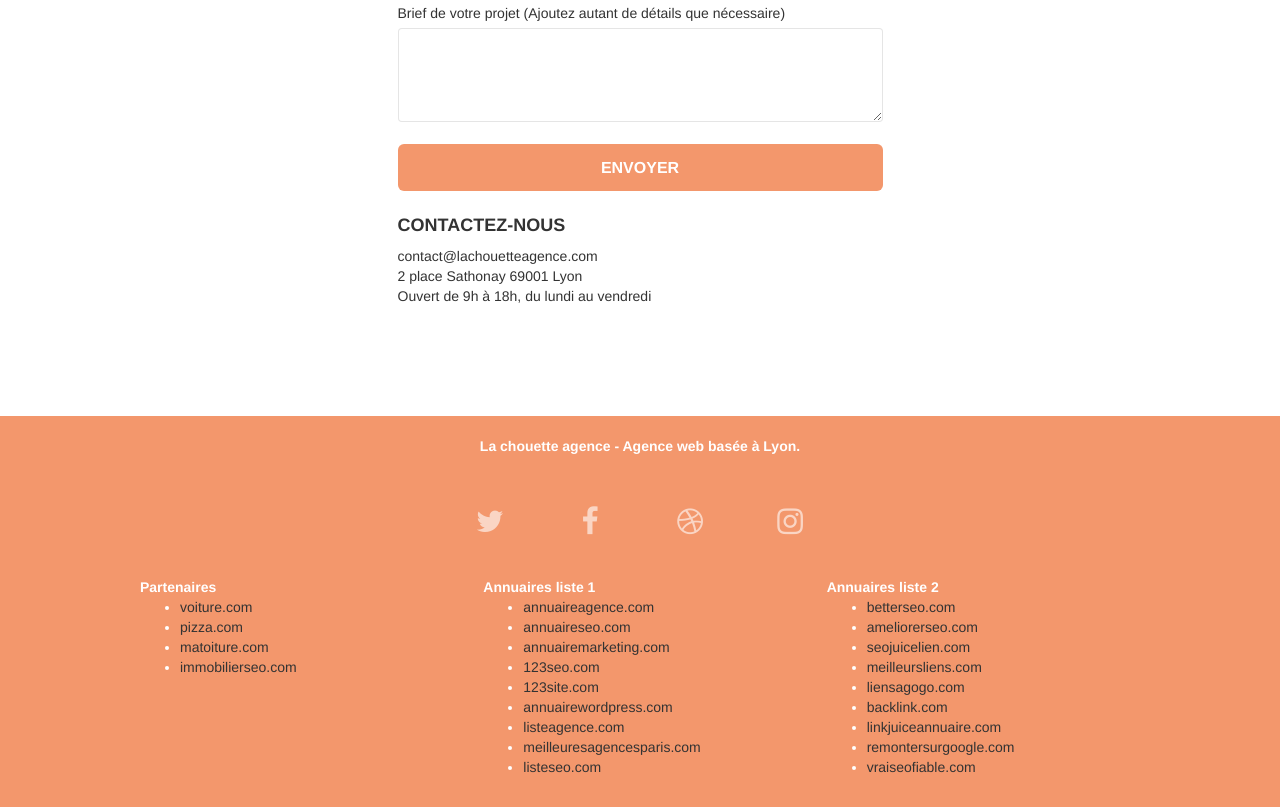
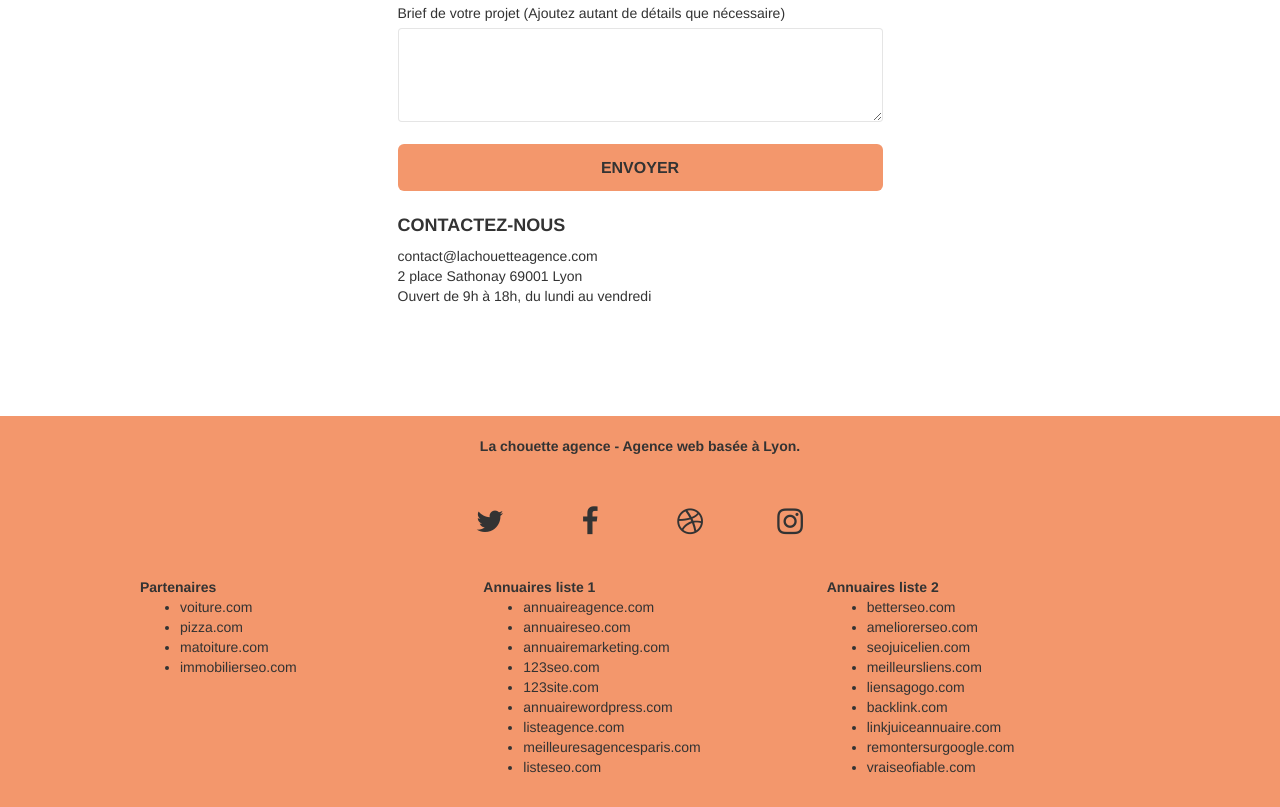
Before and after one commit to modev-hub/ocp4, a plain HTML site: page contact.html in a window 1280 px wide. Shown: the part 757-1564 px from the top of the page. Drawn offline with Linux system fonts and the light colour scheme.

Commit message:
ajout contrast

```diff
--- a/contact.html
+++ b/contact.html
@@ -130,11 +130,11 @@
 
 
 		<!-- Footer -->
-	<footer class="bloc bgc-atomic-tangerine d-bloc" id="bloc-8">
+	<footer class="bloc bgc-atomic-tangerine" id="bloc-8">
 		<div class="container bloc-sm">
 			<div class="row">
 				<div class="col-sm-12">
-					<p class="text-center white">
+					<p class="text-center bolder">
 						La chouette agence - Agence web basée à Lyon.<br>
 					</p>
 					<div class="row row-no-gutters social">
@@ -162,7 +162,7 @@
 					</div>
 					<div class="row">
 						<div class="col-sm-4">
-							Partenaires
+							<span class="bolder">Partenaires</span>
 								<ul>
 									<li><a href="voiture.com">voiture.com</a></li>
 									<li><a href="pizza.com">pizza.com</a></li>
@@ -171,7 +171,7 @@
 								</ul>
 						</div>
 						<div class="col-sm-4">
-							Annuaires liste 1
+							<span class="bolder">Annuaires liste 1</span>
 							<ul>
 								<li><a href="annuaireagence.com">annuaireagence.com</a></li>
 								<li><a href="annuaireseo.com">annuaireseo.com</a></li>
@@ -185,7 +185,7 @@
 							</ul>
 						</div>
 						<div class="col-sm-4">
-							Annuaires liste 2
+							<span class="bolder">Annuaires liste 2</span>
 							<ul>
 								<li><a href="betterseo.com">betterseo.com</a></li>
 								<li><a href="ameliorerseo.com">ameliorerseo.com</a></li>
--- a/style.css
+++ b/style.css
@@ -102,7 +102,7 @@ a:hover {
 .d-bloc {
  /* color: rgba(255, 255, 255, 0.7);*/
  color: #FFFFFF;
- font-weight: 900;
+ font-weight: 700;
 }
 
 .d-bloc button:hover {
@@ -738,7 +738,7 @@ h4 {
 
 .white {
   color: #FFFFFF !important;
-  font-weight: 900;
+  font-weight: 700;
 }
 
 .portfolio-thumb {
@@ -784,7 +784,7 @@ h4 {
 
 .btn-atomic-tangerine {
   background: #F3976C;
-  color: #FFFFFF !important;
+  color: #333333 !important;
 }
 
 .btn-atomic-tangerine:hover {
@@ -833,6 +833,10 @@ h4 {
   display: flex;
   flex-direction: column;
   align-items: center;
+}
+
+.bolder {
+  font-weight: 700;
 }
 
 /* Media Queries */
```
Also changed, not shown: index.html (+5 -5 lines).
